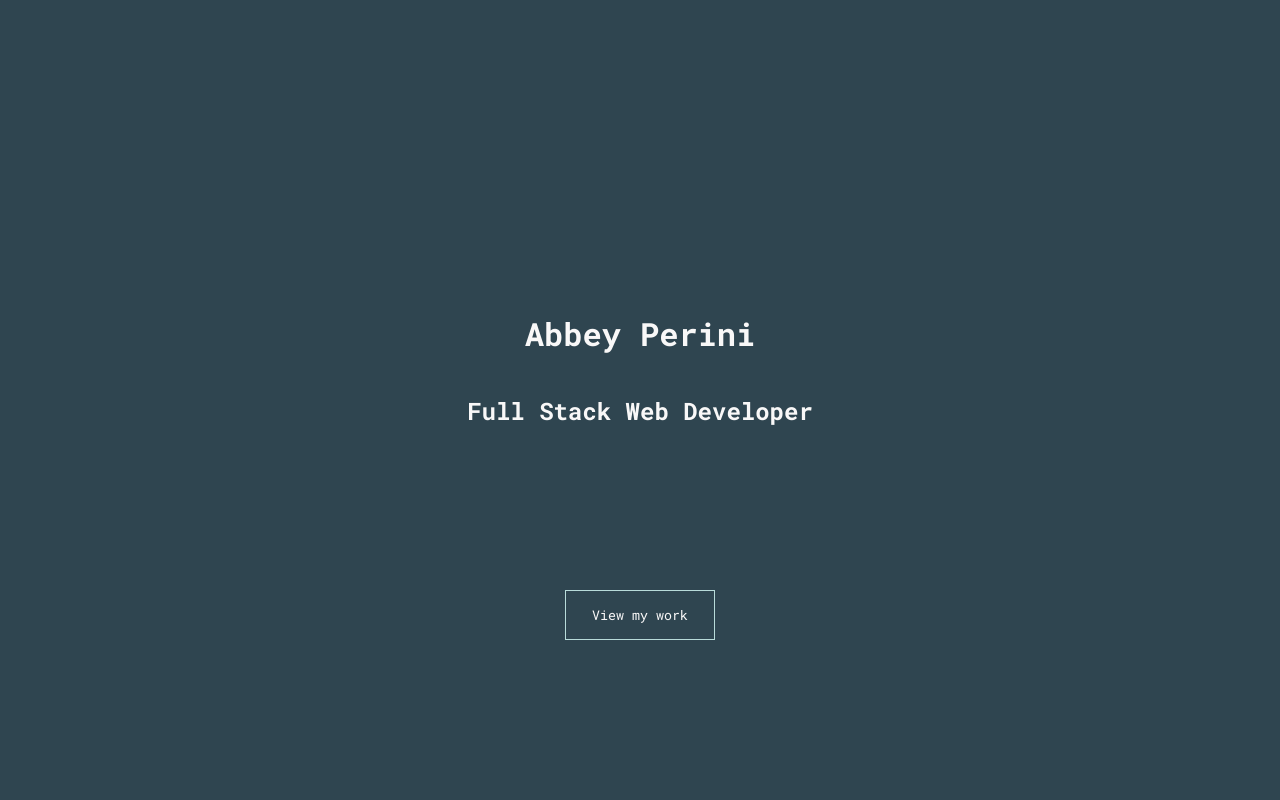
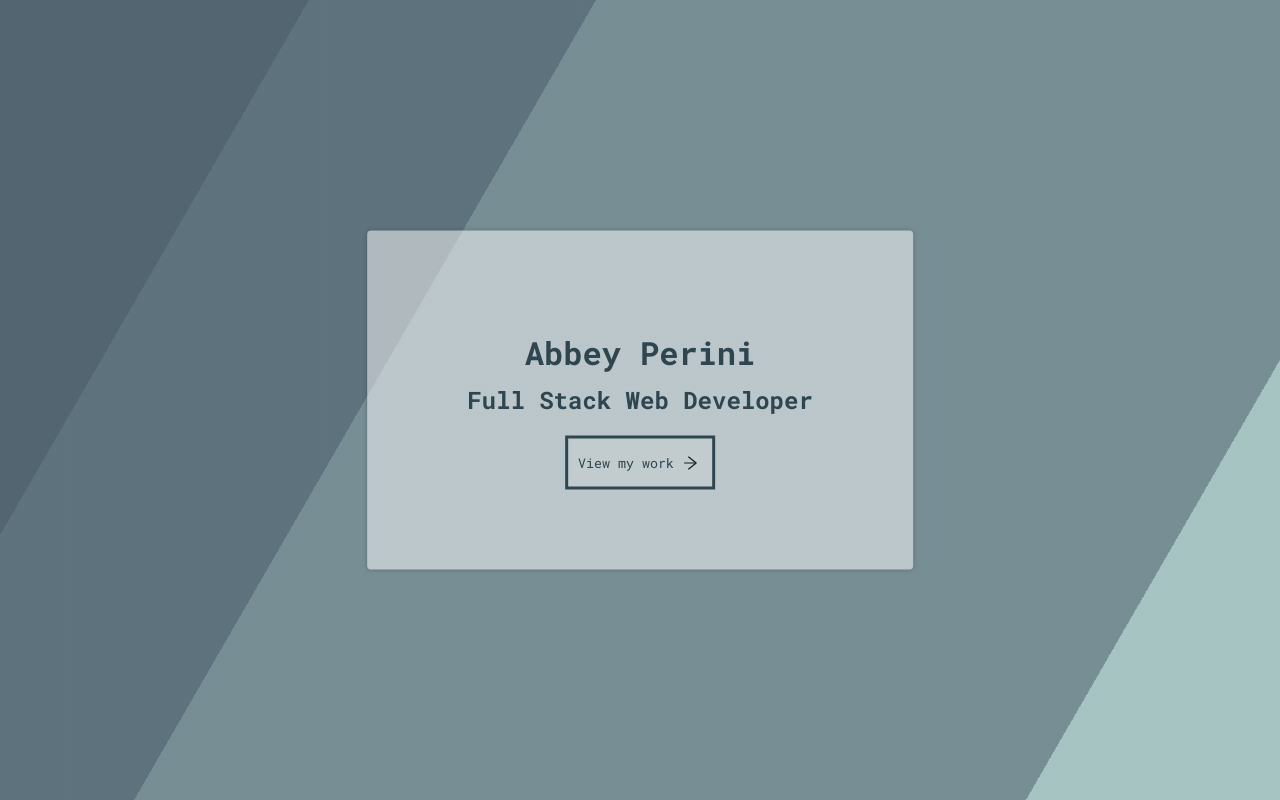
Before and after one commit to abbeyperini/Portfolio2.0, a React (Create React App) app in the folder portfolio/: page / in a window 1280 px wide. Built offline with nearby package versions, Linux system fonts and the light colour scheme.

Commit message:
landing animation

```diff
--- a/portfolio/public/index.html
+++ b/portfolio/public/index.html
@@ -9,7 +9,7 @@
       name="description"
       content="Abbey Perini's portfolio and blog"
     />
-    <meta name="keywords" content="Abbey, Perini, Abbey Perini, portfolio, web developer, full stack web developer"
+    <meta name="keywords" content="Abbey, Perini, Abbey Perini, portfolio, web developer, full stack web developer" />
     <link rel="apple-touch-icon" href="%PUBLIC_URL%/logo192.png" />
     <!--
       manifest.json provides metadata used when your web app is installed on a
--- a/portfolio/src/App.css
+++ b/portfolio/src/App.css
@@ -1,9 +1,10 @@
-/* dark theme colors
-jet - #292929
-charcoal - #2F4550
-dark electric blue - #586F7C
-powder blue - #B8DBD9
-cultured - #F9F8F8 */
+:root {
+  --jet-background: #292929;
+  --charcoal-background: #2F4550;
+  --dark-electric-blue: #586F7C;
+  --powder-blue: #B8DBD9;
+  --cultured-text: #F9F8F8;
+}
 
 p, h2, h3 {
   padding: 10px;
@@ -11,39 +12,50 @@ p, h2, h3 {
 }
 
 header {
-  background-color: #2F4550;
-  display: grid;
-  grid-template-areas:
-  ". . ."
-  ". text ."
-  ". button .";
   text-align: center;
-  align-items: center;
-  grid-template-rows: 1fr 1fr 1fr .25fr;
   width: 100%;
   height: 100%;
   position: absolute;
 }
 
 .header_text {
-  grid-area: text;
+  background-color: rgba(255, 255, 255, .5);
+  border-radius: .25em;
+  box-shadow: 0 0 .25em rgba(0,0,0,.25);
+  left: 50%;
+  padding: 10vmin;
+  position: fixed;
+  top: 50%;
+  transform: translate(-50%, -50%);
+  z-index: 2;
+  color: var(--charcoal-background);
 }
 
 .header_name {
-  padding: 20px;
+  padding: 20px 20px 0px 20px;
 }
 
 .header_title {
   padding: 10px;
+  margin-top: 0px;
 }
 
 .header_button {
   grid-area: button;
   width: 150px;
-  background-color: #2F4550;
-  border: solid 1px #B8DBD9;
+  border: solid 3px var(--charcoal-background);
   margin: auto;
-  padding: 15px;
+  padding: 15px 10px 15px 10px;
+  color: var(--charcoal-background);
+  background-color: rgba(255, 255, 255, .1);
+  display: flex;
+  place-items: center;
+}
+
+.button_arrow {
+  height: 15px;
+  padding-left: 10px;
+  position: relative;
 }
 
 nav {
@@ -64,29 +76,43 @@ nav {
   border: solid 1px #B8DBD9;
 }
 
-.header_button:hover, .header_button:focus, .nav_button:hover, .nav_button:focus {
-  background-color: #B8DBD9;
-  color: #292929;
+@keyframes spin {
+  0% {
+    transform: rotate(0deg);
+  } 100% {
+    top: -3px;
+    transform: rotate(90deg);
+  }
 }
 
-.header_testing {
-  margin: 300px;
+.header_button:hover, .header_button:focus, .nav_button:hover, .nav_button:focus {
+  background-color: var(--charcoal-background);
+  color: var(--cultured-text);
 }
 
-.example-enter {
+.header_button:hover .button_arrow, .header_button:focus .button_arrow {
+  stroke: var(--cultured-text);
+  animation-name: spin;
+  animation-duration: .5s;
+  animation-fill-mode: forwards;
+  transition-delay: 0ms;
+  transition: all 200ms ease-in;
+}
+
+.header-enter {
   opacity: 0.01;
 }
 
-.example-enter.example-enter-active {
+.header-enter.header-enter-active {
   opacity: 1;
   transition: opacity 500ms ease-in;
 }
 
-.example-leave {
+.header-leave {
   opacity: 1;
 }
 
-.example-leave.example-leave-active {
+.header-leave.header-leave-active {
   opacity: 0.01;
   transition: opacity 300ms ease-in;
 }
@@ -158,3 +184,32 @@ nav {
 .about_headshot {
   width: 300px;
 }
+
+@keyframes slide {
+  0% {
+    transform: translateX(-25%);
+  } 100% {
+    transform: translateX(25%);
+  }
+}
+
+.bg {
+  animation: slide 3s ease-in-out infinite alternate;
+  background-image: linear-gradient(-60deg, var(--powder-blue) 50%, var(--dark-electric-blue) 50%);
+  bottom: 0;
+  left: -50%;
+  opacity: .5;
+  position: fixed;
+  right: -50%;
+  top: 0;
+  z-index: 1;
+}
+
+.bg2 {
+  animation-direction: alternate-reverse;
+  animation-duration: 4s;
+}
+
+.bg3 {
+  animation-duration: 5s;
+}
--- a/portfolio/src/App.js
+++ b/portfolio/src/App.js
@@ -23,7 +23,7 @@ function App() {
   return (
     <div className="App">
       <CSSTransitionGroup
-        transitionName="example"
+        transitionName="header"
         transitionEnterTimeout={500}
         transitionLeaveTimeout={300}>
         {!hidden && <Header key="1" hideHeader={hideHeader}/>}
--- a/portfolio/src/components/Header.js
+++ b/portfolio/src/components/Header.js
@@ -1,5 +1,6 @@
 import React from 'react';
 import '../App.css';
+import { ReactComponent as Arrow } from '../images/arrow.svg';
 
 function Header(props) {
     const handleOnClick = () => {
@@ -8,11 +9,14 @@ function Header(props) {
 
     return (
         <header>
+            <div className="bg"></div>
+            <div className="bg bg2"></div>
+            <div className="bg bg3"></div>
             <div className="header_text">
                 <h1 className="header_name">Abbey Perini</h1>
                 <h2 className="header_title">Full Stack Web Developer</h2>
+                <button className="header_button" onClick={handleOnClick}>View my work <Arrow className="button_arrow"/></button>
             </div>
-            <button className="header_button" onClick={handleOnClick}>View my work</button>
       </header>
     )
 }
```
Also changed, not shown: portfolio/src/images/arrow.svg (added), 1 other file (tests, documents, lock files or other folders).
